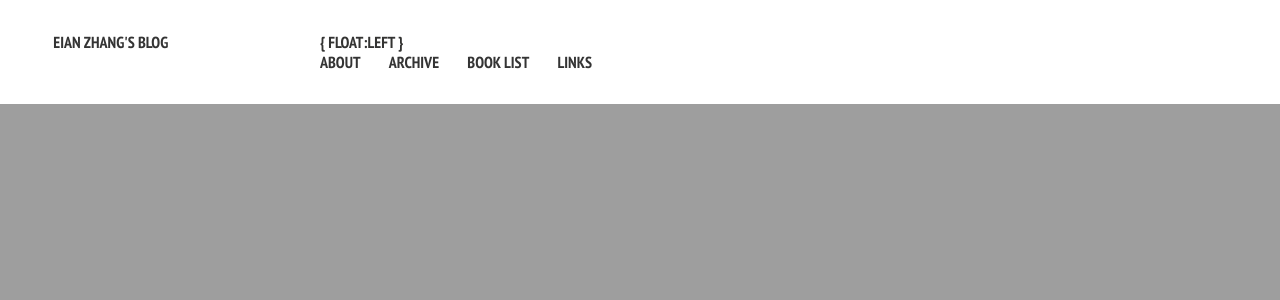
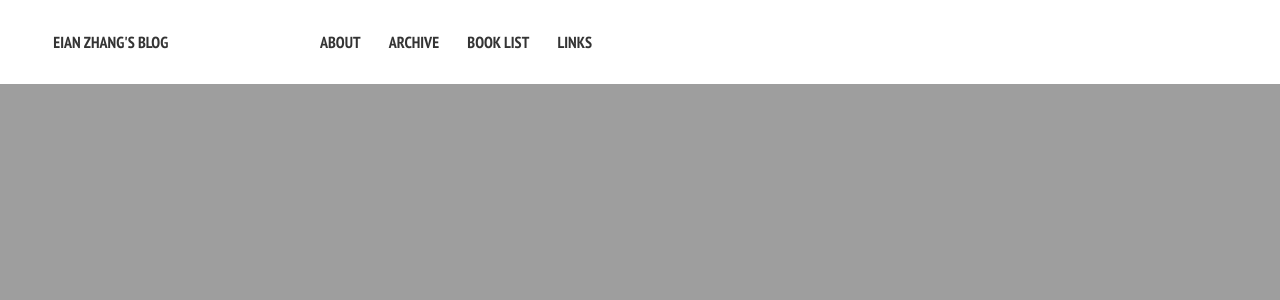
Before and after one commit to jarynzhang/eianzhang.github.io, a Jekyll site: the page built from index.md, in a window 1280 px wide and 900 px high. Shown: the top 300 px of the window. Built offline with Jekyll 4.4.1, drawn with Linux system fonts in a browser that asks for light colours; nearby versions of some CDN libraries.

Commit message:
Update _navigation.html
4.810

```diff
--- a/_includes/_navigation.html
+++ b/_includes/_navigation.html
@@ -3,7 +3,7 @@
 		<a href="{{ site.url }}/">{{ site.title }}</a>
 	</div><!-- /.site-name -->
 	<div class="top-navigation">
-		<nav role="navigation" id="site-nav" class="nav">{ float:left }
+		<nav role="navigation" id="site-nav" class="nav" style="float:left">
 		    <ul>
 		        {% for link in site.data.navigation %}
 				    {% if link.url contains 'http' %}
```
